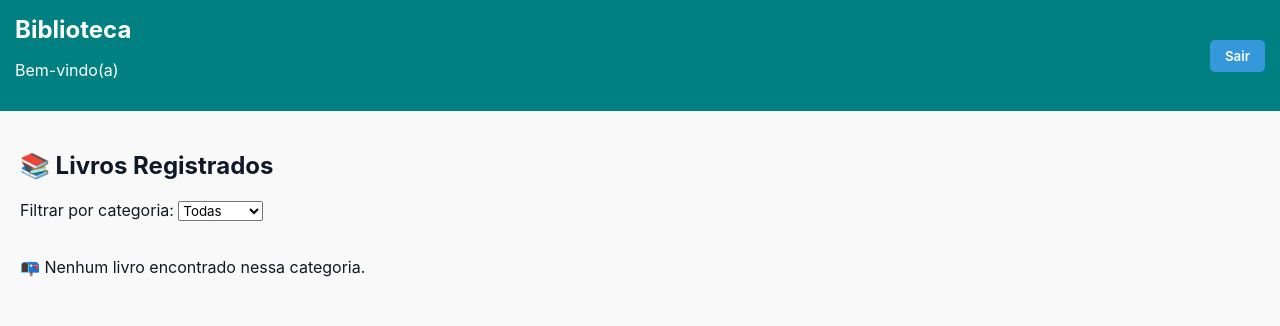
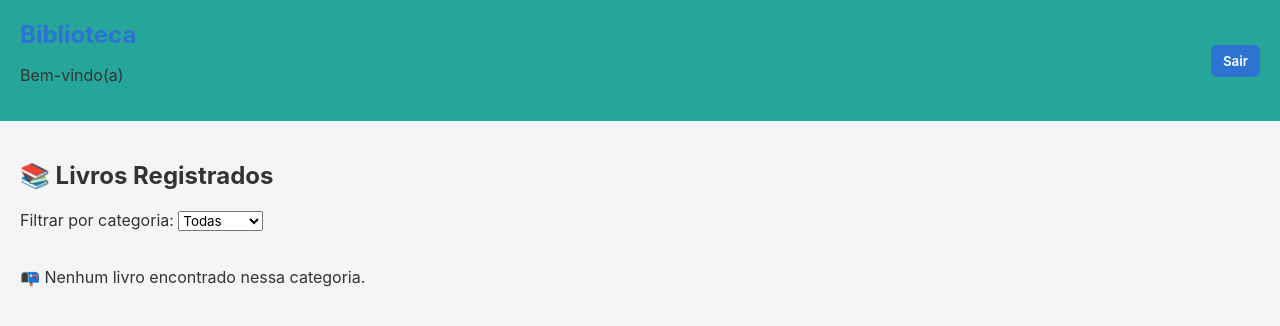
Before and after one commit to Phreshxz/aula-nicolaszinho, a PHP site: the page made by ML - Copia/st.php in a window 1280 px wide. Shown: the top 326 px of the page. Run offline with PHP 8.4, Linux system fonts and the light colour scheme; data that the repository does not hold is empty.

Commit message:
Add files via upload

```diff
--- a/ML - Copia/st.css
+++ b/ML - Copia/st.css
@@ -1,3 +1,4 @@
+/* Estilos Globais e Reset */
 * {
   box-sizing: border-box;
   font-family: "Inter", sans-serif;
@@ -5,27 +6,29 @@
 
 body {
   margin: 0;
-  background-color: #F5F5F5;
-  color: #111827;
+  background-color: #F5F5F5; /* Cor de fundo */
+  color: #333333; /* Cor de texto principal */
 }
 
+/* Cabeçalho */
 .header {
   display: flex;
   justify-content: space-between;
   align-items: center;
-  background: #26A69A;
-  color: #333333;
+  background: #26A69A; /* Cor secundária */
+  color: #333333; /* Cor de texto principal */
   padding: 20px;
 }
 
 .header-title h1 {
   margin: 0;
   font-size: 24px;
+  color: #2C73D2; /* Cor primária para o título */
 }
 
 .header-buttons button {
-  background: #2C73D2;
-  color: #666666;
+  background: #2C73D2; /* Cor primária */
+  color: white; /* Texto branco para contraste */
   border: none;
   padding: 8px 12px;
   border-radius: 6px;
@@ -36,9 +39,10 @@ body {
 }
 
 .header-buttons button:hover {
-  background: #e0e7ff;
+  background: #1e5fb3; /* Tom mais escuro da cor primária para hover */
 }
 
+/* Conteúdo Principal */
 .main {
   padding: 20px;
   max-width: 960px;
@@ -54,45 +58,19 @@ body {
 
 .tab {
   padding: 10px 20px;
-  background: #e5e7eb;
+  background: #e5e7eb; /* Cor neutra para aba inativa */
   border-radius: 8px;
   cursor: pointer;
   font-weight: 500;
+  color: #333333; /* Cor de texto principal */
 }
 
 .tab.active {
-  background: #3b5bff;
+  background: #2C73D2; /* Cor primária para a aba ativa */
   color: white;
 }
 
-body {
-  font-family: Arial, sans-serif;
-  margin: 0;
-  background: #f9f9f9;
-}
-
-.header {
-  background: teal;
-  color: white;
-  padding: 15px;
-  display: flex;
-  justify-content: space-between;
-  align-items: center;
-}
-
-.header-title h1 {
-  margin: 0;
-}
-
-.header-buttons button {
-  background: #3498db;
-  border: none;
-  padding: 8px 15px;
-  color: white;
-  border-radius: 5px;
-  cursor: pointer;
-}
-
+/* Seção de Livros */
 .livros-cadastrados {
   padding: 20px;
 }
@@ -109,7 +87,7 @@ body {
 
 .livro-card {
   background: white;
-  border-left: 5px solid #3498db;
+  border-left: 5px solid #26A69A; /* Cor secundária para destaque */
   padding: 15px;
   border-radius: 8px;
   box-shadow: 0 2px 5px rgba(0,0,0,0.1);
@@ -117,20 +95,24 @@ body {
 
 .livro-card h3 {
   margin: 0 0 10px;
-  color: #2c3e50;
+  color: #2C73D2; /* Cor primária para o título do livro */
 }
 
 .livro-card p {
   margin: 5px 0;
-  color: #555;
+  color: #666666; /* Cor de texto secundário */
 }
 
 .livro-card span {
   font-weight: bold;
+  color: #2C73D2; /* Cor primária para ênfase */
 }
-.h1{
-  color: #2C73D2;
+
+/* Classes utilitárias (mantidas do original) */
+.h1 {
+  color: #2C73D2; /* Cor primária */
 }
-.p{
-  color: #2C73D2;
+
+.p {
+  color: #2C73D2; /* Cor primária */
 }
--- a/ML - Copia/st.php
+++ b/ML - Copia/st.php
@@ -47,22 +47,24 @@ include("conexao.php");
         $categoriaSelecionada = isset($_GET['categoria']) ? $_GET['categoria'] : '';
 
         if ($categoriaSelecionada && $categoriaSelecionada !== "Todas") {
-            $sql = "SELECT titulo, autor, categoria FROM livros WHERE categoria = ? ORDER BY titulo ASC";
+            $sql = "SELECT titulo, autor, ano, categoria, quantidade FROM livros WHERE categoria = ? ORDER BY titulo ASC";
             $stmt = $conn->prepare($sql);
             $stmt->bind_param("s", $categoriaSelecionada);
             $stmt->execute();
             $result = $stmt->get_result();
         } else {
-            $sql = "SELECT titulo, autor, categoria FROM livros ORDER BY titulo ASC";
+            $sql = "SELECT titulo, autor, ano, categoria, quantidade FROM livros ORDER BY titulo ASC";
             $result = $conn->query($sql);
         }
 
-        if ($result->num_rows > 0) {
+        if ($result && $result->num_rows > 0) {
             while ($row = $result->fetch_assoc()) {
                 echo "<div class='livro-card'>";
                 echo "<h3>" . htmlspecialchars($row['titulo']) . "</h3>";
                 echo "<p><span>Autor:</span> " . htmlspecialchars($row['autor']) . "</p>";
+                echo "<p><span>Ano:</span> " . htmlspecialchars($row['ano']) . "</p>";
                 echo "<p><span>Categoria:</span> " . htmlspecialchars($row['categoria']) . "</p>";
+                echo "<p><span>Quantidade disponível:</span> " . htmlspecialchars($row['quantidade']) . "</p>";
                 echo "</div>";
             }
         } else {
```
Also changed, not shown: ML - Copia/cadastro.php (+11 -4 lines), ML - Copia/index.html (+14 -10 lines), ML - Copia/style.css (+33 -15 lines).
